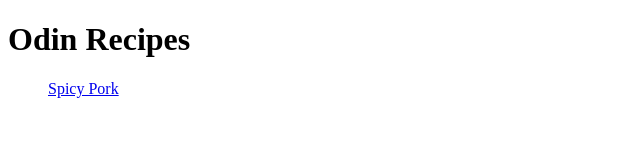
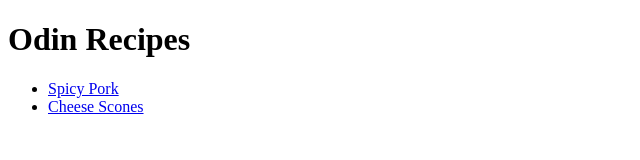
Before and after one commit to junior21345/odin-recipes, a plain HTML site: page index.html in a window 1280 px wide. Shown: the whole page, without its empty margins (0-640 px from the left). Drawn offline with Linux system fonts and the light colour scheme.

Commit message:
index.html

```diff
--- a/index.html
+++ b/index.html
@@ -9,8 +9,8 @@
     <body>
         <h1>Odin Recipes</h1>
         <ul>
-            <a href="../odin-recipes/recipes/spicypork.html">Spicy Pork</a>
-            <a href=""></a>
+            <li><a href="../odin-recipes/recipes/spicypork.html">Spicy Pork</a></li>
+            <li><a href="../odin-recipes/recipes/cheesescones.html">Cheese Scones</a></li>
         </ul>
     </body>
 </html>
```
Also changed, not shown: cheesescones.jpg (added).
